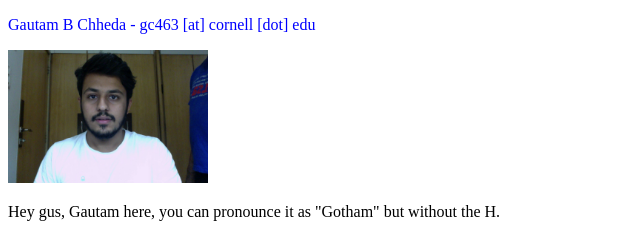
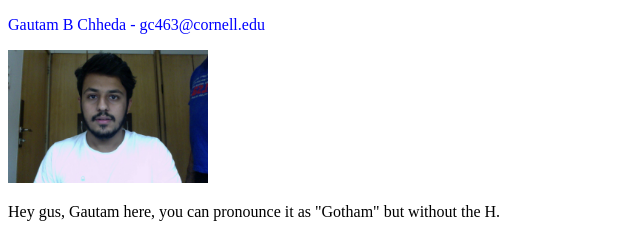
Before and after one commit to gautamc1106/gautamc1106.github.io, a plain HTML site: page index.html in a window 1280 px wide. Shown: the top 234 px of the page, 0-640 px from the left. Drawn offline with Linux system fonts and the light colour scheme.

Commit message:
updated file

```diff
--- a/index.html
+++ b/index.html
@@ -18,7 +18,7 @@
 </head>
 <body>
 
-<p class="headings">Gautam B Chheda - gc463 [at] cornell [dot] edu</p>
+<p class="headings">Gautam B Chheda - gc463@cornell.edu</p>
 
 <img class="pic" src="me.jpg">
 
```
